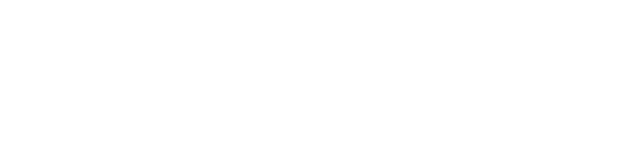
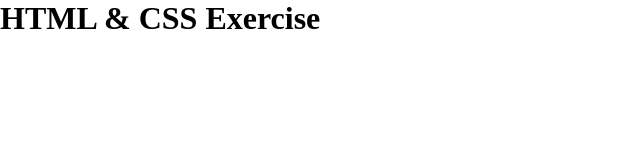
Before and after one commit to MiguelDominguezSanchez/css-master, a plain HTML site: page master-css/learning-css/05-exercise/index.html in a window 1280 px wide. Shown: the whole page, without its empty margins (0-640 px from the left). Drawn offline with Linux system fonts and the light colour scheme.

Commit message:
Section 10. CSS Exercises- 34. Exercise 1

```diff
--- a/master-css/learning-css/05-exercise/index.html
+++ b/master-css/learning-css/05-exercise/index.html
@@ -0,0 +1,12 @@
+<!DOCTYPE html>
+<html lang="en">
+  <head>
+    <meta charset="utf-8">
+    <title>HTML & CSS Exercise</title>
+    <link rel="stylesheet" type="text/css" href="styles.css">
+  </head>
+  <body>
+    <h1>HTML & CSS Exercise</h1>
+  </body>
+
+</html>
--- a/master-css/learning-css/05-exercise/styles.css
+++ b/master-css/learning-css/05-exercise/styles.css
@@ -1,6 +1,6 @@
 /*
 Complete exercise with HTML & CSS
-1. Create HTML document and link a CSS file
+(DONE) 1. Create HTML document and link a CSS file
 2. Create HTML structure, that contains a GENERAL CONTAINER, HEADER, SIDEBAR, MAIN CONTENT SECTION,ELEMENTS WITHIN THE MAIN CONTAINER, & FOOTER.
 3. The whole content must be in the general container and its width must be 1200px & be centered.
 4. Header must occupy the 100% of the width and hav a big centered text.
@@ -10,3 +10,11 @@ Complete exercise with HTML & CSS
 8. The sidebar must have a 30% width.
 9. The footer must have a 100% width of the div that its containing it, and be at the bottom.
  */
+
+*{
+  margin: 0px;
+  padding: 0px;
+  text-decoration: none;
+}
+
+body{}
```
